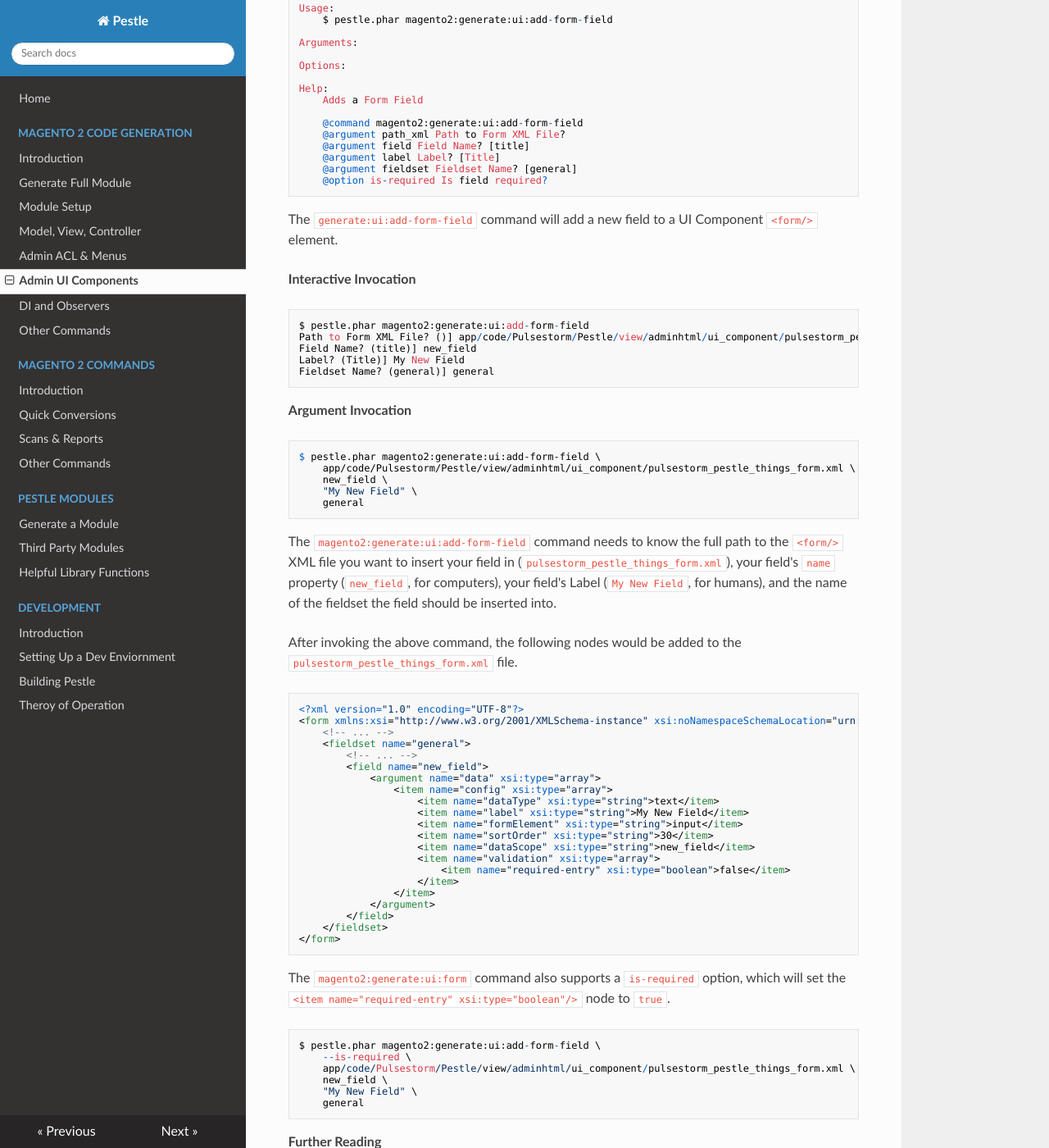
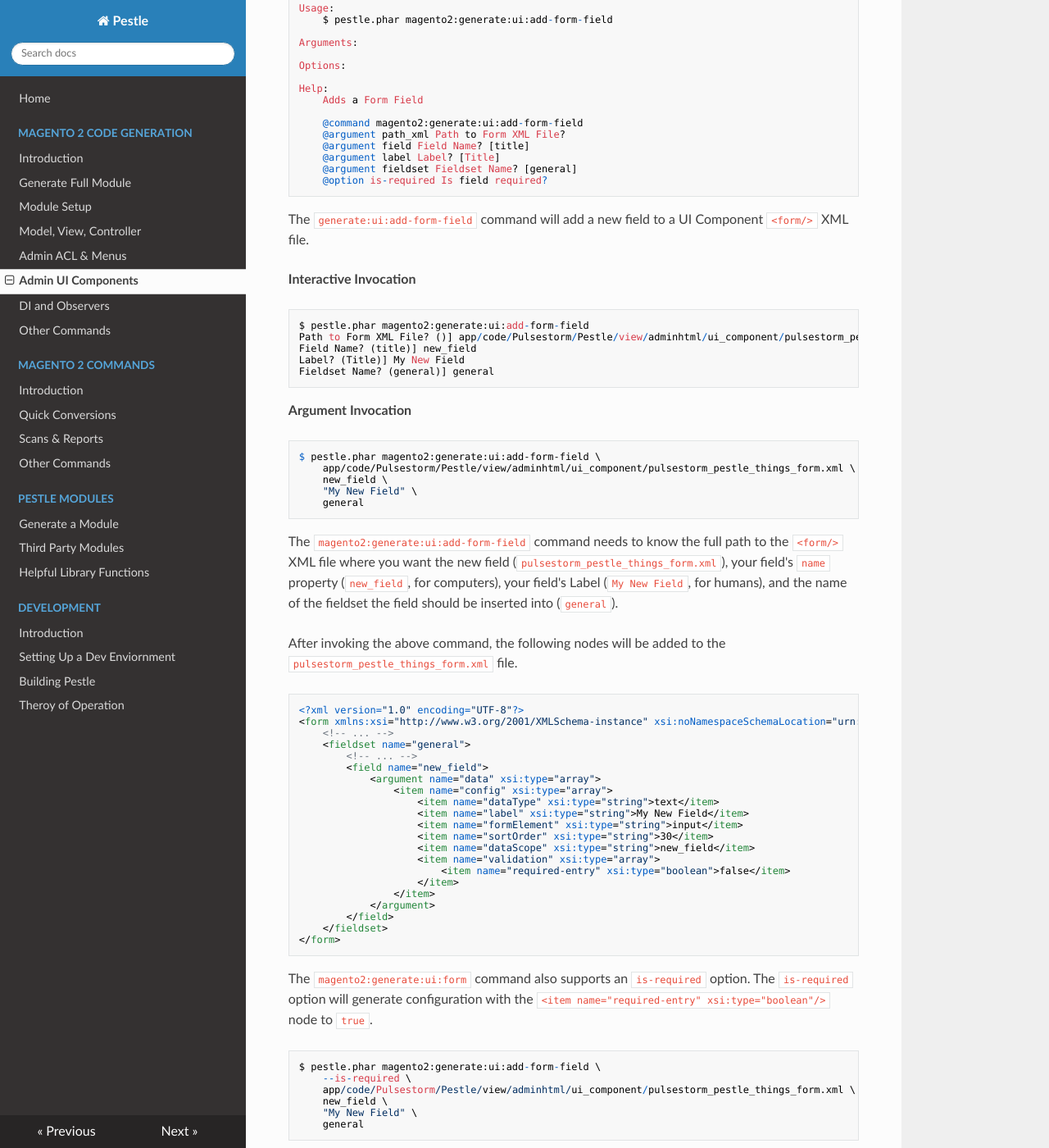
Before and after one commit to astorm/pestle, an MkDocs documentation site: the page built from docs/magento2-generate-ui.md, in a window 1280 px wide and 1400 px high, scrolled down 5411 px. Shown: the whole window at 82% size. Built offline with MkDocs 1.6.1, drawn with Linux system fonts in a browser that asks for light colours; nearby versions of some CDN libraries.

Commit message:
Updating pestle

```diff
--- a/docs/magento2-generate-ui.md
+++ b/docs/magento2-generate-ui.md
@@ -299,7 +299,7 @@ TODO: WRITE THE DOCS!
         @argument fieldset Fieldset Name? [general]
         @option is-required Is field required?
 
-The `generate:ui:add-form-field` command will add a new field to a UI Component `<form/>` element.
+The `generate:ui:add-form-field` command will add a new field to a UI Component `<form/>` XML file.
 
 **Interactive Invocation**
 
@@ -317,9 +317,9 @@ The `generate:ui:add-form-field` command will add a new field to a UI Component
         "My New Field" \
         general
 
-The `magento2:generate:ui:add-form-field` command needs to know the full path to the `<form/>` XML file you want to insert your field in (`pulsestorm_pestle_things_form.xml`), your field's `name` property (`new_field`, for computers), your field's Label (`My New Field`, for humans), and the name of the fieldset the field should be inserted into.
+The `magento2:generate:ui:add-form-field` command needs to know the full path to the `<form/>` XML file where you want the new field (`pulsestorm_pestle_things_form.xml`), your field's `name` property (`new_field`, for computers), your field's Label (`My New Field`, for humans), and the name of the fieldset the field should be inserted into (`general`).
 
-After invoking the above command, the following nodes would be added to the `pulsestorm_pestle_things_form.xml` file.
+After invoking the above command, the following nodes will be added to the `pulsestorm_pestle_things_form.xml` file.
 
     <?xml version="1.0" encoding="UTF-8"?>
     <form xmlns:xsi="http://www.w3.org/2001/XMLSchema-instance" xsi:noNamespaceSchemaLocation="urn:magento:module:Magento_Ui:etc/ui_configuration.xsd">
@@ -343,7 +343,7 @@ After invoking the above command, the following nodes would be added to the `pul
         </fieldset>
     </form>
 
-The `magento2:generate:ui:form` command also supports a `is-required` option, which will set the `<item name="required-entry" xsi:type="boolean"/>` node to `true`.
+The `magento2:generate:ui:form` command also supports an `is-required` option. The `is-required` option will generate configuration with the `<item name="required-entry" xsi:type="boolean"/>` node to `true`.
 
     $ pestle.phar magento2:generate:ui:add-form-field \
         --is-required \
```
